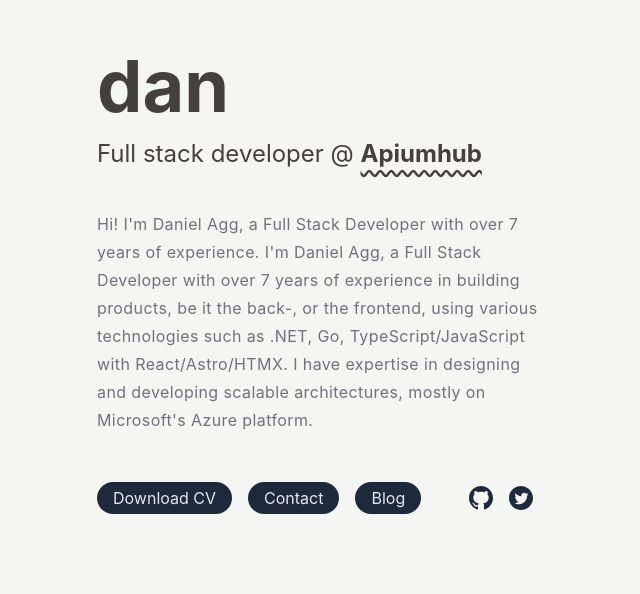
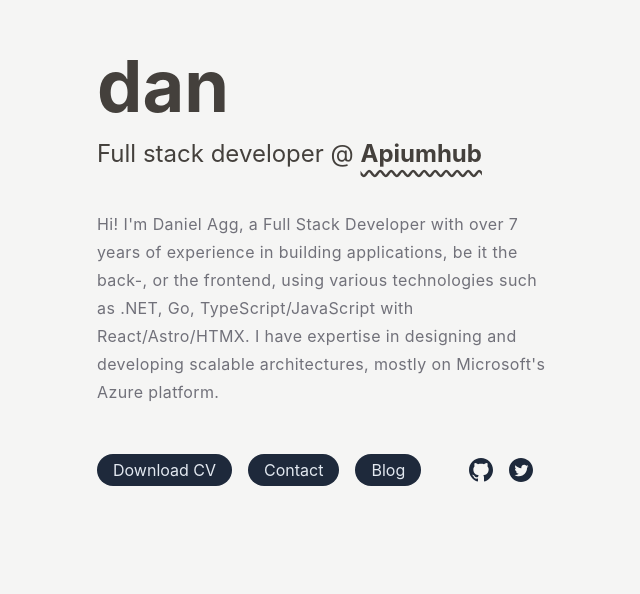
Before and after one commit to danielagg/personal-website-nextjs, a Next.js app: page / in a window 1280 px wide. Shown: the part 206-800 px from the top of the page, without its empty margins (239-879 px from the left). Built offline with nearby package versions, Linux system fonts and the light colour scheme.

Commit message:
intro fix

```diff
--- a/app/Intro.tsx
+++ b/app/Intro.tsx
@@ -24,12 +24,10 @@
         </div>
         <div className="mt-10 text-gray-light dark:text-gray-dark w-full lg:w-3/4 leading-7 tracking-wide">
           Hi! I&apos;m Daniel Agg, a Full Stack Developer with over 7 years of
-          experience. I&apos;m Daniel Agg, a Full Stack Developer with over 7
-          years of experience in building products, be it the back-, or the
-          frontend, using various technologies such as .NET, Go,
-          TypeScript/JavaScript with React/Astro/HTMX. I have expertise in
-          designing and developing scalable architectures, mostly on
-          Microsoft&apos;s Azure platform.
+          experience in building applications, be it the back-, or the frontend,
+          using various technologies such as .NET, Go, TypeScript/JavaScript
+          with React/Astro/HTMX. I have expertise in designing and developing
+          scalable architectures, mostly on Microsoft&apos;s Azure platform.
         </div>
 
         <div className="flex flex-col lg:flex-row items-start lg:items-center space-y-4 lg:space-y-0 lg:space-x-4 mt-12">
```
